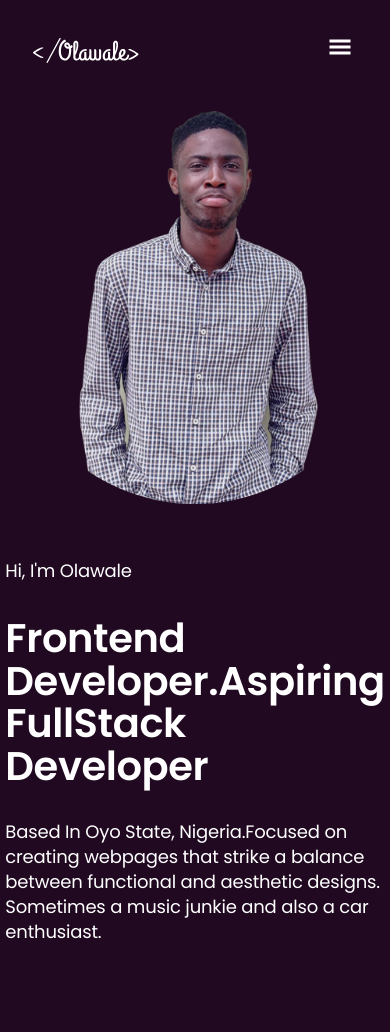
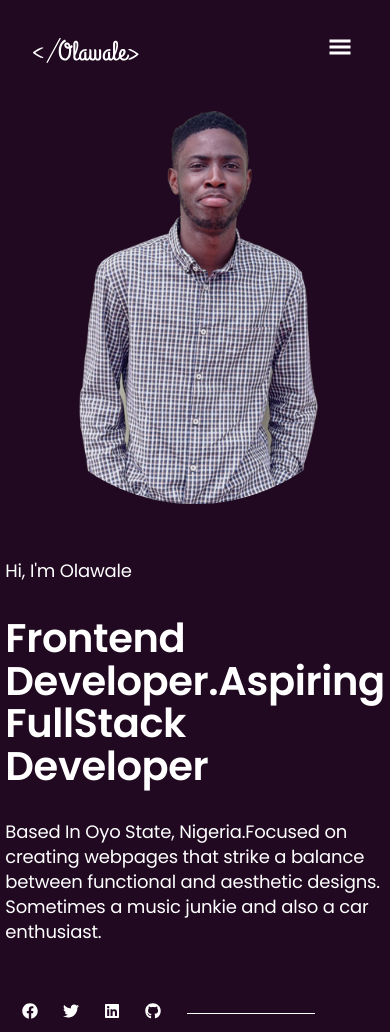
Before and after one commit to iwa-temmy/olawalecodes, a React (Create React App) app: page / in a window 390 px wide. Before the commit the page ends 994 px from the top, so only its background shows below. Built offline with nearby package versions, Linux system fonts and the light colour scheme.

Commit message:
social media links added

```diff
--- a/src/assets/css/style.css
+++ b/src/assets/css/style.css
@@ -12,7 +12,7 @@ body {
 
 .logo {
   height: 40px;
-  margin: 2rem;
+  margin: 2rem 4rem;
 }
 
 a {
@@ -38,6 +38,25 @@ a {
   padding: 0 1rem;
 }
 
+.social-links {
+  position: fixed;
+  display: flex;
+  flex-direction: column;
+  bottom: 3rem;
+}
+.social-links a {
+  padding: 0.4rem 0.8rem;
+  font-size: 1rem;
+}
+.social-links::after {
+  display: block;
+  content: "";
+  border-top: 0.1rem solid #fff;
+  width: 4rem;
+  margin: 2rem -0.6rem;
+  transform: rotate(90deg);
+}
+
 .navbar {
   display: flex;
   justify-content: space-between;
@@ -57,6 +76,7 @@ a {
 
 .home {
   max-height: 100vh;
+  position: relative;
 }
 .home .hero {
   display: flex;
@@ -65,12 +85,12 @@ a {
   align-items: center;
 }
 .home .hero main {
-  margin: 2rem;
+  margin: 2rem 4rem;
   margin-top: -6rem;
 }
 .home .hero main h1 {
   font-weight: 600;
-  font-size: 45px;
+  font-size: 2.81rem;
   line-height: 1.0625;
   font-weight: 600;
   letter-spacing: -0.01em;
@@ -95,7 +115,7 @@ a {
   display: grid;
   grid-template-columns: repeat(3, 1fr);
   grid-gap: 2.5rem;
-  margin: 2rem 0;
+  margin: 2rem;
   padding: 1rem;
 }
 .cards .card {
@@ -140,6 +160,27 @@ a {
 }
 
 @media (max-width: 35em) {
+  .logo {
+    margin: 2rem;
+  }
+
+  .social-links {
+    position: unset;
+    flex-direction: row;
+    align-items: center;
+    bottom: 0;
+    margin: 0 1rem;
+  }
+  .social-links a {
+    padding: 0.4rem;
+    font-size: 1rem;
+  }
+  .social-links::after {
+    width: 8rem;
+    margin: 1rem 0.5rem;
+    transform: rotate(0deg);
+  }
+
   .home .hero {
     flex-direction: column-reverse;
     gap: 2rem;
@@ -197,5 +238,6 @@ a {
 
   .cards {
     grid-template-columns: repeat(1, 1fr);
+    margin: 2rem 0;
   }
 }
--- a/src/assets/scss/_base.scss
+++ b/src/assets/scss/_base.scss
@@ -13,7 +13,7 @@ body {
 
 .logo {
   height: 40px;
-  margin: 2rem;
+  margin: 2rem 4rem;
 }
 
 a {
@@ -23,17 +23,39 @@ a {
   margin-inline-end: 0.75em;
 }
 
-.active{
+.active {
   border-bottom: 2px solid white;
   font-weight: 600;
   width: fit-content;
 }
 
-.text-center{
+.text-center {
   text-align: center;
 }
-.flex{
+
+.flex {
   display: flex;
   flex-wrap: wrap;
   padding: 0 1rem;
 }
+
+.social-links {
+  position: fixed;
+  display: flex;
+  flex-direction: column;
+  bottom: 3rem;
+
+  a {
+    padding: 0.4rem 0.8rem;
+    font-size: 1rem;
+  }
+
+  &::after {
+    display: block;
+    content: "";
+    border-top: .1rem solid #fff;
+    width: 4rem;
+    margin: 2rem -0.6rem;
+    transform: rotate(90deg);
+  }
+}
--- a/src/assets/scss/style.scss
+++ b/src/assets/scss/style.scss
@@ -24,6 +24,7 @@
 //Home Page Styles
 .home {
   max-height: 100vh;
+  position: relative;
 
   .hero {
     display: flex;
@@ -32,12 +33,12 @@
     align-items: center;
 
     main {
-      margin: 2rem;
+      margin: 2rem 4rem;
       margin-top: -6rem;
 
       h1 {
         font-weight: 600;
-        font-size: 45px;
+        font-size: 2.81rem;
         line-height: 1.0625;
         font-weight: 600;
         letter-spacing: -.01em;
@@ -74,7 +75,7 @@
   display: grid;
   grid-template-columns: repeat(3, 1fr);
   grid-gap: 2.5rem;
-  margin: 2rem 0;
+  margin: 2rem;
   padding: 1rem;
 
   .card {
@@ -132,6 +133,29 @@
 
 //Media Query
 @media (max-width: 35em) {
+  .logo {
+    margin: 2rem;
+  }
+
+  .social-links {
+    position: unset;
+    flex-direction: row;
+    align-items: center;
+    bottom: 0;
+    margin: 0 1rem;
+
+    a {
+      padding: 0.4rem;
+      font-size: 1rem;
+    }
+
+    &::after {
+      width: 8rem;
+      margin: 1rem 0.5rem;
+      transform: rotate(0deg);
+    }
+  }
+
   .home {
     .hero {
       flex-direction: column-reverse;
@@ -201,5 +225,6 @@
   //Works Page
   .cards {
     grid-template-columns: repeat(1, 1fr);
+    margin: 2rem 0;
   }
 }
--- a/src/components/about/index.js
+++ b/src/components/about/index.js
@@ -1,5 +1,7 @@
 import React from 'react'
 import Navbar from '../navbar';
+import * as FaIcons from "react-icons/fa";
+import { Link } from 'react-router-dom';
 import Mee from "../../assets/images/Mee.png";
 
 const About = () => {
@@ -39,6 +41,12 @@ const About = () => {
           <img src={Mee} alt="Iwaloye Olawale Samuel" />
         </aside>
       </section>
+      <div className="social-links">
+        <Link><FaIcons.FaFacebook /></Link>
+        <Link><FaIcons.FaTwitter /></Link>
+        <Link><FaIcons.FaLinkedin /></Link>
+        <Link><FaIcons.FaGithub /></Link>
+      </div>
     </div>
   )
 }
--- a/src/components/home/index.js
+++ b/src/components/home/index.js
@@ -1,6 +1,9 @@
 import React from 'react'
 import Navbar from '../navbar';
 import Mee from "../../assets/images/Mee.png";
+import * as FaIcons from "react-icons/fa";
+import { Link } from 'react-router-dom';
+
 
 const Home = () => {
   return (
@@ -16,6 +19,12 @@ const Home = () => {
           <img src={Mee} alt="Iwaloye Olawale Samuel" />
         </aside>
       </section>
+      <div className="social-links">
+        <Link><FaIcons.FaFacebook /></Link>
+        <Link><FaIcons.FaTwitter /></Link>
+        <Link><FaIcons.FaLinkedin /></Link>
+        <Link><FaIcons.FaGithub /></Link>
+      </div>
     </div>
   )
 }
--- a/src/components/works/index.js
+++ b/src/components/works/index.js
@@ -1,6 +1,8 @@
 import React from 'react'
 import Navbar from '../navbar';
 import Cards from './cards/Cards';
+import * as FaIcons from "react-icons/fa";
+import { Link } from 'react-router-dom';
 
 const Works = () => {
   return (
@@ -11,6 +13,12 @@ const Works = () => {
       <section>
         <Cards />
       </section>
+      <div className="social-links">
+        <Link><FaIcons.FaFacebook /></Link>
+        <Link><FaIcons.FaTwitter /></Link>
+        <Link><FaIcons.FaLinkedin /></Link>
+        <Link><FaIcons.FaGithub /></Link>
+      </div>
     </div>
   )
 }
```
